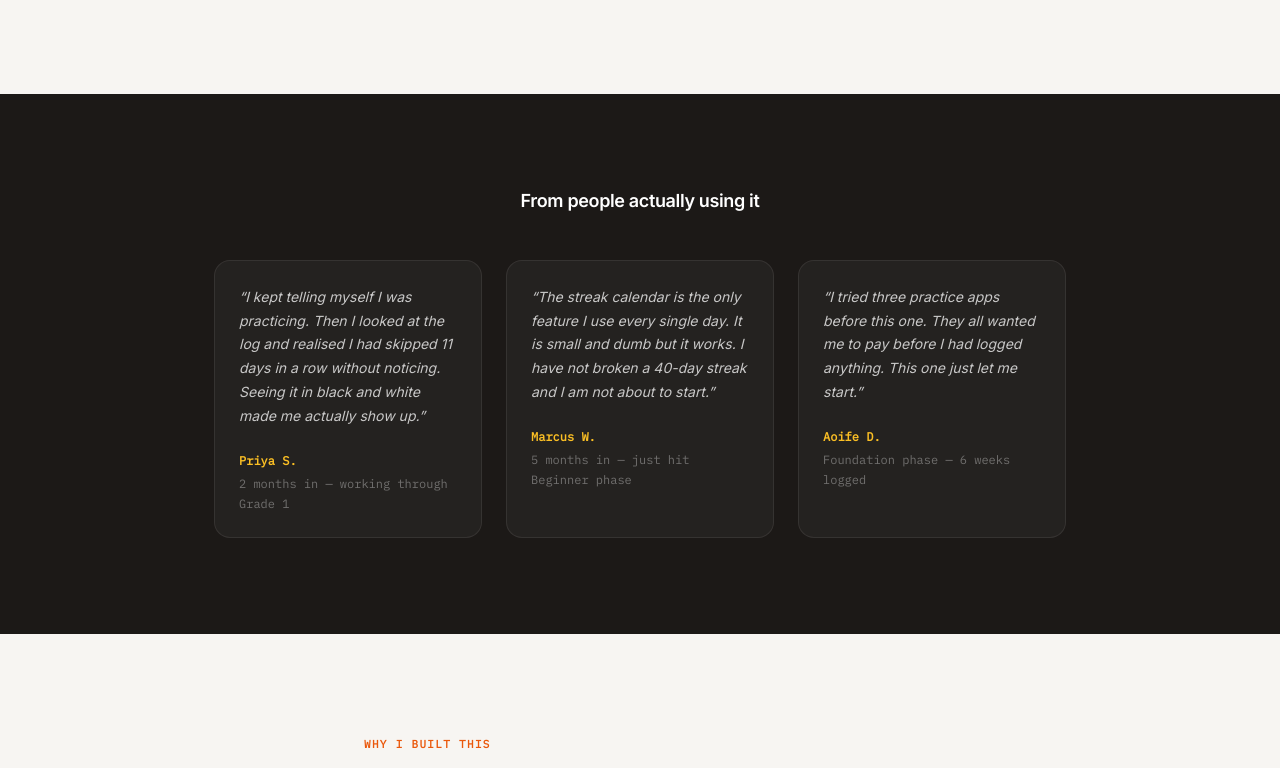
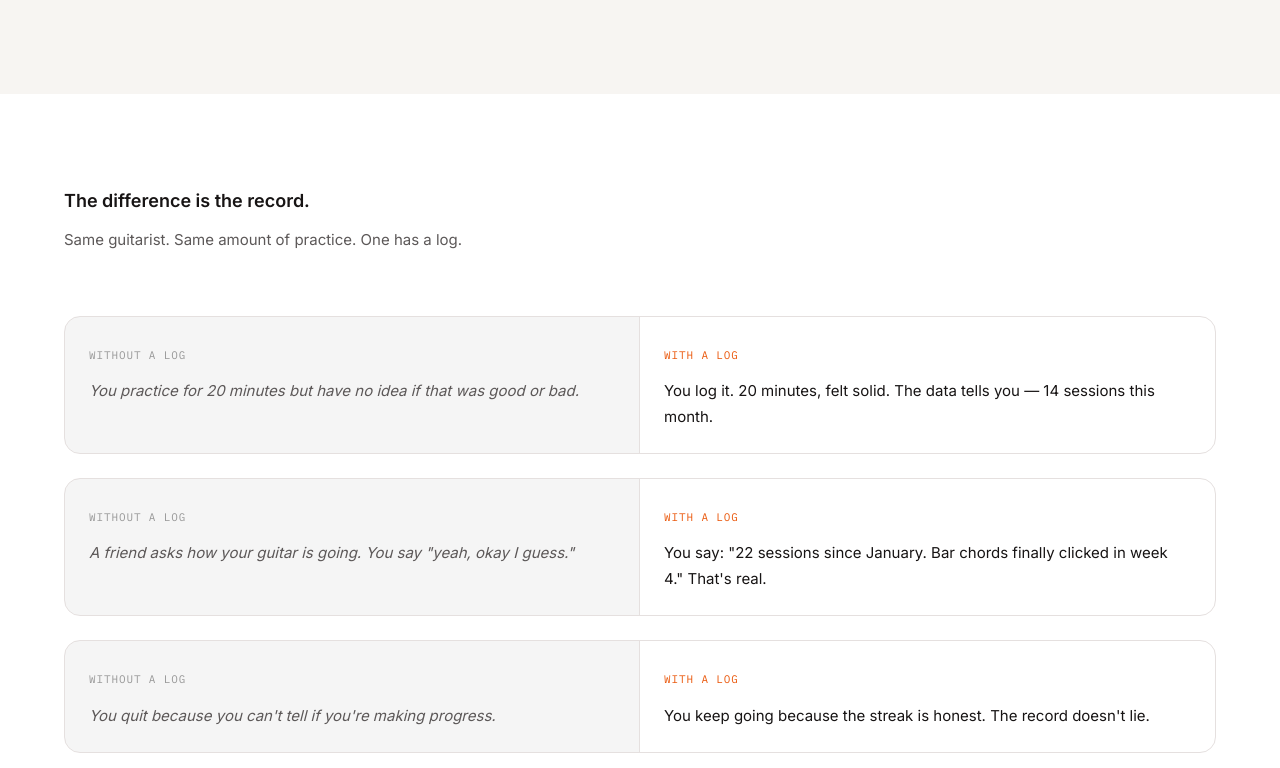
Before and after one commit to rajathbrgowda/guitar-mastery-hub, a React (Vite) app in the folder client/: page / in a window 1280 px wide. Shown: the part 2712-3480 px from the top of the page. Built offline with nearby package versions, Linux system fonts and the light colour scheme; no server answers.

Commit message:
feat(landing): add BeforeAfter emotional contrast section

```diff
--- /dev/null
+++ b/client/src/components/landing/BeforeAfter.tsx
@@ -0,0 +1,83 @@
+import Box from '@mui/material/Box';
+import Container from '@mui/material/Container';
+import Grid from '@mui/material/Grid';
+import Typography from '@mui/material/Typography';
+
+const CONTRASTS = [
+  {
+    before: 'You practice for 20 minutes but have no idea if that was good or bad.',
+    after: 'You log it. 20 minutes, felt solid. The data tells you — 14 sessions this month.',
+  },
+  {
+    before: 'A friend asks how your guitar is going. You say "yeah, okay I guess."',
+    after:
+      'You say: "22 sessions since January. Bar chords finally clicked in week 4." That\'s real.',
+  },
+  {
+    before: "You quit because you can't tell if you're making progress.",
+    after: "You keep going because the streak is honest. The record doesn't lie.",
+  },
+];
+
+export default function BeforeAfter() {
+  return (
+    <Box sx={{ py: { xs: 8, md: 12 } }}>
+      <Container maxWidth="lg">
+        <Typography variant="h4" sx={{ mb: 2, fontWeight: 700 }}>
+          The difference is the record.
+        </Typography>
+        <Typography color="text.secondary" sx={{ mb: 8, maxWidth: 560 }}>
+          Same guitarist. Same amount of practice. One has a log.
+        </Typography>
+
+        {CONTRASTS.map((item, i) => (
+          <Grid
+            key={i}
+            container
+            spacing={0}
+            sx={{
+              mb: 3,
+              borderRadius: 2,
+              overflow: 'hidden',
+              border: '1px solid',
+              borderColor: 'divider',
+            }}
+          >
+            <Grid size={{ xs: 12, sm: 6 }}>
+              <Box
+                sx={{
+                  p: 3,
+                  bgcolor: 'action.hover',
+                  height: '100%',
+                  borderRight: { sm: '1px solid' },
+                  borderColor: { sm: 'divider' },
+                }}
+              >
+                <Typography
+                  variant="overline"
+                  sx={{ color: 'text.disabled', mb: 1, display: 'block' }}
+                >
+                  Without a log
+                </Typography>
+                <Typography sx={{ fontStyle: 'italic', color: 'text.secondary', lineHeight: 1.7 }}>
+                  {item.before}
+                </Typography>
+              </Box>
+            </Grid>
+            <Grid size={{ xs: 12, sm: 6 }}>
+              <Box sx={{ p: 3, height: '100%' }}>
+                <Typography
+                  variant="overline"
+                  sx={{ color: 'primary.main', mb: 1, display: 'block' }}
+                >
+                  With a log
+                </Typography>
+                <Typography sx={{ lineHeight: 1.7 }}>{item.after}</Typography>
+              </Box>
+            </Grid>
+          </Grid>
+        ))}
+      </Container>
+    </Box>
+  );
+}
--- a/client/src/pages/Landing.tsx
+++ b/client/src/pages/Landing.tsx
@@ -12,6 +12,7 @@ import { RoomScene } from '../components/RoomScene';
 import { ROOM_SCENE_ENABLED } from '../lib/featureFlags';
 import HowItWorks from '../components/landing/HowItWorks';
 import TypicalTuesday from '../components/landing/TypicalTuesday';
+import BeforeAfter from '../components/landing/BeforeAfter';
 import IsThisForYou from '../components/landing/IsThisForYou';
 import TheProblem from '../components/landing/TheProblem';
 import WeekStripMockup from '../components/landing/WeekStripMockup';
@@ -214,6 +215,9 @@ export default function Landing() {
       {/* ── TypicalTuesday ───────────────────────────────────────────────────── */}
       <TypicalTuesday />
 
+      {/* ── BeforeAfter ──────────────────────────────────────────────────────── */}
+      <BeforeAfter />
+
       {/* ── Testimonials (redesigned) ─────────────────────────────────────────── */}
       <TestimonialSection />
 
```
Also changed, not shown: 1 other file (tests, documents, lock files or other folders).
